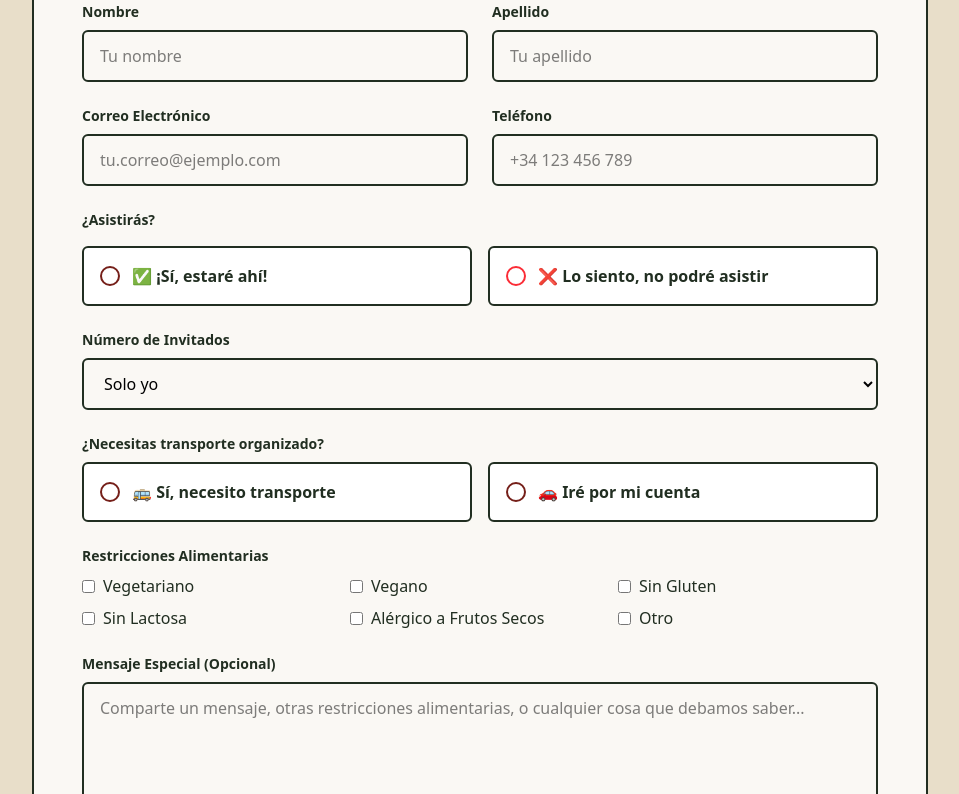
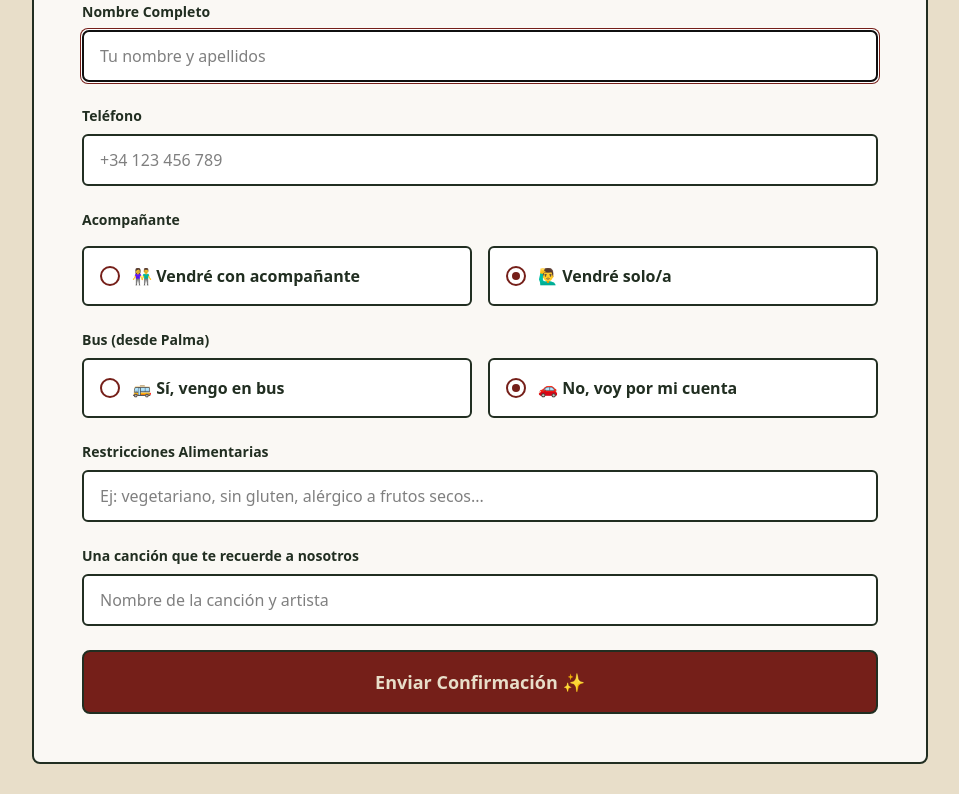
Before and after one commit to xiscosc/melissayjesus, a SvelteKit app: page /rsvp in a window 1280 px wide. Shown: the part 380-1174 px from the top of the page, without its empty margins (160-1119 px from the left). Built offline with nearby package versions, Linux system fonts and the light colour scheme; a web font is replaced by a local one.

Commit message:
add webhook

```diff
--- a/src/lib/components/CountrySelect.svelte
+++ b/src/lib/components/CountrySelect.svelte
@@ -5,11 +5,6 @@
 		value?: string;
 		class?: string;
 	}>();
-
-	// Debug: Check Spain's actual data structure
-	const spain = countries.find((c) => c.cca2 === 'ES');
-	console.log('Spain raw data:', spain);
-	console.log('Spain IDD:', spain?.idd);
 
 	// Sort countries by calling code and filter out those without calling codes
 	const sortedCountries = countries
@@ -25,17 +20,11 @@
 			const codeB = parseInt(b.code.replace('+', ''));
 			return codeA - codeB;
 		});
-
-	console.log('All countries with codes:', sortedCountries.slice(0, 10));
-	console.log(
-		'Spain in list:',
-		sortedCountries.find((c) => c.cca2 === 'ES')
-	);
 </script>
 
 <select
 	bind:value
-	class="w-24 rounded-md border-2 border-[#212E21] px-2 py-3 focus:border-[#751F19] focus:ring-2 focus:ring-[#751F19] {className}"
+	class="w-20 rounded-md border-2 border-[#212E21] px-1 py-3 text-sm focus:border-[#751F19] focus:ring-2 focus:ring-[#751F19] sm:w-24 sm:px-2 sm:text-base {className}"
 >
 	{#each sortedCountries as country}
 		<option value={country.code}>
--- a/src/routes/+page.svelte
+++ b/src/routes/+page.svelte
@@ -1,4 +1,5 @@
 <script lang="ts">
+	import { goto } from '$app/navigation';
 	import homeImage from '$lib/assets/home2.jpg?enhanced';
 	import presentGif from '$lib/assets/algo-de-postre-no-que-se-nos-v.gif';
 	import weddingRings from '$lib/assets/noun-wedding-rings-57138.svg';
@@ -11,6 +12,20 @@
 		Section,
 		CountrySelect
 	} from '$lib/components';
+
+	let countryCode = '+34';
+	let phoneNumber = '';
+
+	function handlePhoneSubmit(event: Event) {
+		event.preventDefault();
+
+		if (!phoneNumber.trim()) {
+			return;
+		}
+
+		const completePhone = countryCode + phoneNumber.trim();
+		goto(`/rsvp?phone=${encodeURIComponent(completePhone)}`);
+	}
 </script>
 
 <svelte:head>
@@ -28,7 +43,7 @@
 	/>
 
 	<!-- Overlay -->
-	<div class="absolute inset-0 bg-black/40"></div>
+	<div class="absolute inset-0 bg-gray-900/20"></div>
 
 	<!-- Hero Content -->
 	<div class="relative z-10 mx-auto max-w-5xl px-4 text-center text-white md:max-w-4xl md:px-6">
@@ -36,20 +51,20 @@
 			MELISSA & JESÚS
 		</h1>
 		<p
-			class="mb-6 flex items-baseline justify-center gap-3 text-2xl font-light tracking-wide opacity-90 md:text-3xl"
+			class="mb-6 flex items-baseline justify-center gap-3 text-2xl font-light tracking-wide md:text-3xl"
 		>
 			<span>VIDA MÁRTIR FOREVER</span>
 			<img
 				src={weddingRings}
 				alt="Wedding rings"
-				class="h-8 w-8 flex-shrink-0 translate-y-3 opacity-90 invert md:h-10 md:w-10"
+				class="h-8 w-8 flex-shrink-0 translate-y-3 invert md:h-10 md:w-10"
 			/>
 		</p>
 		<div class="mb-12 space-y-2">
-			<p class="text-sm font-bold tracking-widest uppercase opacity-80 md:text-base">
-				Save the date
+			<p class="text-sm font-bold tracking-widest uppercase md:text-base">Save the date</p>
+			<p class="text-3xl font-black tracking-tight uppercase md:text-4xl">
+				13 de Diciembre de 2025
 			</p>
-			<p class="text-3xl font-black tracking-tight md:text-4xl">13 de Diciembre de 2025</p>
 		</div>
 		<div class="flex flex-col items-center justify-center gap-4 sm:flex-row">
 			<Button
@@ -416,15 +431,21 @@
 		</div>
 
 		<div class="rounded-lg border-2 border-[#212E21] bg-white/80 p-8">
-			<form class="space-y-6">
+			<form class="space-y-6" onsubmit={handlePhoneSubmit}>
 				<div>
-					<label class="mb-2 block text-sm font-bold text-[#212E21]">Número de Teléfono</label>
-					<div class="flex gap-2">
-						<CountrySelect />
+					<label for="phone" class="mb-2 block text-sm font-bold text-[#212E21]"
+						>Número de Teléfono *</label
+					>
+					<div class="flex items-stretch gap-2">
+						<div class="flex-shrink-0">
+							<CountrySelect bind:value={countryCode} />
+						</div>
 						<input
 							type="tel"
-							class="flex-1 rounded-md border-2 border-[#212E21] px-4 py-3 focus:border-[#751F19] focus:ring-2 focus:ring-[#751F19]"
+							bind:value={phoneNumber}
+							class="min-w-0 flex-1 rounded-md border-2 border-[#212E21] px-3 py-3 text-sm focus:border-[#751F19] focus:ring-2 focus:ring-[#751F19] sm:px-4 sm:text-base"
 							placeholder="123 456 789"
+							required
 						/>
 					</div>
 				</div>
--- a/src/routes/rsvp/+page.svelte
+++ b/src/routes/rsvp/+page.svelte
@@ -1,5 +1,24 @@
 <script lang="ts">
+	import { page } from '$app/stores';
 	import { Button, Section } from '$lib/components';
+	import { enhance } from '$app/forms';
+	import type { ActionData } from './$types';
+
+	export let form: ActionData;
+
+	let companion = 'no';
+	let transport = 'no';
+
+	// Get phone from URL parameter
+	$: phoneParam = $page.url.searchParams.get('phone') || '';
+
+	function handleRadioChange(name: string, value: string) {
+		if (name === 'companion') {
+			companion = value;
+		} else if (name === 'transport') {
+			transport = value;
+		}
+	}
 </script>
 
 <svelte:head>
@@ -20,112 +39,165 @@
 		</div>
 
 		<div class="rounded-lg border-2 border-[#212E21] bg-white/80 p-8 md:p-12">
-			<form class="space-y-6">
-				<div class="grid gap-6 md:grid-cols-2">
+			{#if form?.success}
+				<div class="text-center">
+					<div class="mb-8 text-6xl">💒</div>
+					<h2 class="mb-6 text-4xl font-black tracking-tight text-[#212E21] md:text-5xl">
+						¡Gracias {form.name}!
+					</h2>
+					<p class="mb-4 text-2xl font-bold text-[#751F19]">
+						{form.message}
+					</p>
+					<p class="text-xl font-light text-[#6A7B67]">Nos vemos en la boda</p>
+				</div>
+			{:else}
+				{#if form?.error}
+					<div class="mb-6 rounded-md border border-red-400 bg-red-100 p-4">
+						<p class="font-bold text-red-700">❌ {form.error}</p>
+					</div>
+				{/if}
+
+				<form method="POST" use:enhance class="space-y-6">
 					<div>
-						<label class="mb-2 block text-sm font-bold text-[#212E21]">Nombre</label>
+						<label class="mb-2 block text-sm font-bold text-[#212E21]">Nombre Completo</label>
 						<input
 							type="text"
-							class="w-full rounded-md border-2 border-[#212E21] px-4 py-3 focus:border-[#751F19] focus:ring-2 focus:ring-[#751F19]"
-							placeholder="Tu nombre"
+							name="name"
+							class="w-full rounded-md border-2 border-[#212E21] bg-white px-4 py-3 focus:border-[#751F19] focus:ring-2 focus:ring-[#751F19]"
+							placeholder="Tu nombre y apellidos"
+							autofocus
+							required
 						/>
 					</div>
-					<div>
-						<label class="mb-2 block text-sm font-bold text-[#212E21]">Apellido</label>
-						<input
-							type="text"
-							class="w-full rounded-md border-2 border-[#212E21] px-4 py-3 focus:border-[#751F19] focus:ring-2 focus:ring-[#751F19]"
-							placeholder="Tu apellido"
-						/>
-					</div>
-				</div>
 
-				<div class="grid gap-6 md:grid-cols-2">
-					<div>
-						<label class="mb-2 block text-sm font-bold text-[#212E21]">Correo Electrónico</label>
-						<input
-							type="email"
-							class="w-full rounded-md border-2 border-[#212E21] px-4 py-3 focus:border-[#751F19] focus:ring-2 focus:ring-[#751F19]"
-							placeholder="tu.correo@ejemplo.com"
-						/>
-					</div>
 					<div>
 						<label class="mb-2 block text-sm font-bold text-[#212E21]">Teléfono</label>
 						<input
 							type="tel"
-							class="w-full rounded-md border-2 border-[#212E21] px-4 py-3 focus:border-[#751F19] focus:ring-2 focus:ring-[#751F19]"
+							name="phone"
+							value={phoneParam}
+							class="w-full rounded-md border-2 border-[#212E21] bg-white px-4 py-3 focus:border-[#751F19] focus:ring-2 focus:ring-[#751F19]"
 							placeholder="+34 123 456 789"
+							required
 						/>
-					</div>
 					</div>
 
 					<div>
-					<label class="mb-4 block text-sm font-bold text-[#212E21]">¿Asistirás?</label>
+						<label class="mb-4 block text-sm font-bold text-[#212E21]">Acompañante</label>
 						<div class="grid gap-4 md:grid-cols-2">
 							<label
+								for="companion"
 								class="flex cursor-pointer items-center rounded-md border-2 border-[#212E21] bg-white p-4 transition-colors hover:border-[#751F19]"
+								on:click={() => handleRadioChange('companion', 'yes')}
 							>
-							<input type="radio" name="attending" value="yes" class="sr-only" />
+								<input
+									type="radio"
+									name="companion"
+									value="yes"
+									class="sr-only"
+									bind:group={companion}
+									required
+								/>
 								<div
 									class="mr-3 flex h-5 w-5 items-center justify-center rounded-full border-2 border-[#751F19]"
 								>
-								<div class="h-2 w-2 rounded-full bg-[#751F19] opacity-0"></div>
+									<div
+										class="h-2 w-2 rounded-full bg-[#751F19] transition-opacity {companion === 'yes'
+											? 'opacity-100'
+											: 'opacity-0'}"
+									></div>
 								</div>
-							<span class="font-bold text-[#212E21]">✅ ¡Sí, estaré ahí!</span>
+								<span class="font-bold text-[#212E21]">👫 Vendré con acompañante</span>
 							</label>
 							<label
-							class="flex cursor-pointer items-center rounded-md border-2 border-[#212E21] bg-white p-4 transition-colors hover:border-red-500"
+								class="flex cursor-pointer items-center rounded-md border-2 border-[#212E21] bg-white p-4 transition-colors hover:border-[#751F19]"
+								on:click={() => handleRadioChange('companion', 'no')}
 							>
-							<input type="radio" name="attending" value="no" class="sr-only" />
+								<input
+									type="radio"
+									name="companion"
+									value="no"
+									class="sr-only"
+									bind:group={companion}
+									required
+								/>
 								<div
-								class="mr-3 flex h-5 w-5 items-center justify-center rounded-full border-2 border-red-500"
+									class="mr-3 flex h-5 w-5 items-center justify-center rounded-full border-2 border-[#751F19]"
 								>
-								<div class="h-2 w-2 rounded-full bg-red-500 opacity-0"></div>
+									<div
+										class="h-2 w-2 rounded-full bg-[#751F19] transition-opacity {companion === 'no'
+											? 'opacity-100'
+											: 'opacity-0'}"
+									></div>
 								</div>
-							<span class="font-bold text-[#212E21]">❌ Lo siento, no podré asistir</span>
+								<span class="font-bold text-[#212E21]">🙋‍♂️ Vendré solo/a</span>
 							</label>
 						</div>
 					</div>
 
+					{#if companion === 'yes'}
 						<div>
-					<label class="mb-2 block text-sm font-bold text-[#212E21]">Número de Invitados</label>
-					<select
-						class="w-full rounded-md border-2 border-[#212E21] px-4 py-3 focus:border-[#751F19] focus:ring-2 focus:ring-[#751F19]"
+							<label for="companionName" class="mb-2 block text-sm font-bold text-[#212E21]"
+								>Nombre del Acompañante</label
 							>
-						<option>Solo yo</option>
-						<option>2 personas</option>
-						<option>3 personas</option>
-						<option>4 personas</option>
-						<option>5+ personas</option>
-					</select>
+							<input
+								type="text"
+								name="companionName"
+								class="w-full rounded-md border-2 border-[#212E21] bg-white px-4 py-3 focus:border-[#751F19] focus:ring-2 focus:ring-[#751F19]"
+								placeholder="Nombre y apellidos de tu acompañante"
+								required
+							/>
 						</div>
+					{/if}
 
 					<div>
-					<label class="mb-2 block text-sm font-bold text-[#212E21]">
-						¿Necesitas transporte organizado?
-					</label>
+						<label class="mb-2 block text-sm font-bold text-[#212E21]"> Bus (desde Palma) </label>
 						<div class="grid gap-4 md:grid-cols-2">
 							<label
 								class="flex cursor-pointer items-center rounded-md border-2 border-[#212E21] bg-white p-4 transition-colors hover:border-[#751F19]"
+								on:click={() => handleRadioChange('transport', 'yes')}
 							>
-							<input type="radio" name="transport" value="yes" class="sr-only" />
+								<input
+									type="radio"
+									name="transport"
+									value="yes"
+									class="sr-only"
+									bind:group={transport}
+									required
+								/>
 								<div
 									class="mr-3 flex h-5 w-5 items-center justify-center rounded-full border-2 border-[#751F19]"
 								>
-								<div class="h-2 w-2 rounded-full bg-[#751F19] opacity-0"></div>
+									<div
+										class="h-2 w-2 rounded-full bg-[#751F19] transition-opacity {transport === 'yes'
+											? 'opacity-100'
+											: 'opacity-0'}"
+									></div>
 								</div>
-							<span class="font-bold text-[#212E21]">🚌 Sí, necesito transporte</span>
+								<span class="font-bold text-[#212E21]">🚌 Sí, vengo en bus</span>
 							</label>
 							<label
 								class="flex cursor-pointer items-center rounded-md border-2 border-[#212E21] bg-white p-4 transition-colors hover:border-[#751F19]"
+								on:click={() => handleRadioChange('transport', 'no')}
 							>
-							<input type="radio" name="transport" value="no" class="sr-only" />
+								<input
+									type="radio"
+									name="transport"
+									value="no"
+									class="sr-only"
+									bind:group={transport}
+									required
+								/>
 								<div
 									class="mr-3 flex h-5 w-5 items-center justify-center rounded-full border-2 border-[#751F19]"
 								>
-								<div class="h-2 w-2 rounded-full bg-[#751F19] opacity-0"></div>
+									<div
+										class="h-2 w-2 rounded-full bg-[#751F19] transition-opacity {transport === 'no'
+											? 'opacity-100'
+											: 'opacity-0'}"
+									></div>
 								</div>
-							<span class="font-bold text-[#212E21]">🚗 Iré por mi cuenta</span>
+								<span class="font-bold text-[#212E21]">🚗 No, voy por mi cuenta</span>
 							</label>
 						</div>
 					</div>
@@ -134,56 +206,32 @@
 						<label class="mb-2 block text-sm font-bold text-[#212E21]">
 							Restricciones Alimentarias
 						</label>
-					<div class="grid gap-2 md:grid-cols-3">
-						<label class="flex cursor-pointer items-center">
-							<input type="checkbox" class="mr-2 rounded border-[#212E21]" />
-							<span class="text-[#212E21]">Vegetariano</span>
-						</label>
-						<label class="flex cursor-pointer items-center">
-							<input type="checkbox" class="mr-2 rounded border-[#212E21]" />
-							<span class="text-[#212E21]">Vegano</span>
-						</label>
-						<label class="flex cursor-pointer items-center">
-							<input type="checkbox" class="mr-2 rounded border-[#212E21]" />
-							<span class="text-[#212E21]">Sin Gluten</span>
-						</label>
-						<label class="flex cursor-pointer items-center">
-							<input type="checkbox" class="mr-2 rounded border-[#212E21]" />
-							<span class="text-[#212E21]">Sin Lactosa</span>
-						</label>
-						<label class="flex cursor-pointer items-center">
-							<input type="checkbox" class="mr-2 rounded border-[#212E21]" />
-							<span class="text-[#212E21]">Alérgico a Frutos Secos</span>
-						</label>
-						<label class="flex cursor-pointer items-center">
-							<input type="checkbox" class="mr-2 rounded border-[#212E21]" />
-							<span class="text-[#212E21]">Otro</span>
-						</label>
-					</div>
+						<input
+							type="text"
+							name="dietaryRestrictions"
+							class="w-full rounded-md border-2 border-[#212E21] bg-white px-4 py-3 focus:border-[#751F19] focus:ring-2 focus:ring-[#751F19]"
+							placeholder="Ej: vegetariano, sin gluten, alérgico a frutos secos..."
+						/>
 					</div>
 
 					<div>
-					<label class="mb-2 block text-sm font-bold text-[#212E21]">
-						Mensaje Especial (Opcional)
+						<label class="mb-2 block text-sm font-bold text-[#212E21]" for="song">
+							Una canción que te recuerde a nosotros
 						</label>
-					<textarea
-						rows="4"
-						class="w-full rounded-md border-2 border-[#212E21] px-4 py-3 focus:border-[#751F19] focus:ring-2 focus:ring-[#751F19]"
-						placeholder="Comparte un mensaje, otras restricciones alimentarias, o cualquier cosa que debamos saber..."
-					></textarea>
+						<input
+							type="text"
+							name="song"
+							class="w-full rounded-md border-2 border-[#212E21] bg-white px-4 py-3 focus:border-[#751F19] focus:ring-2 focus:ring-[#751F19]"
+							placeholder="Nombre de la canción y artista"
+							required
+						/>
 					</div>
 
-				<div class="flex flex-col gap-4 sm:flex-row">
-					<Button type="submit" class="flex-1">Enviar Confirmación ✨</Button>
-					<Button
-						variant="outline"
-						onclick={() => (window.location.href = '/')}
-						class="border-[#212E21] text-[#212E21] hover:bg-[#212E21] hover:text-white"
-					>
-						Volver al Inicio
-					</Button>
+					<div>
+						<Button type="submit" class="w-full">Enviar Confirmación ✨</Button>
 					</div>
 				</form>
+			{/if}
 		</div>
 	</div>
 </Section>
```
Lines whose indentation alone changed are shown as unchanged.
